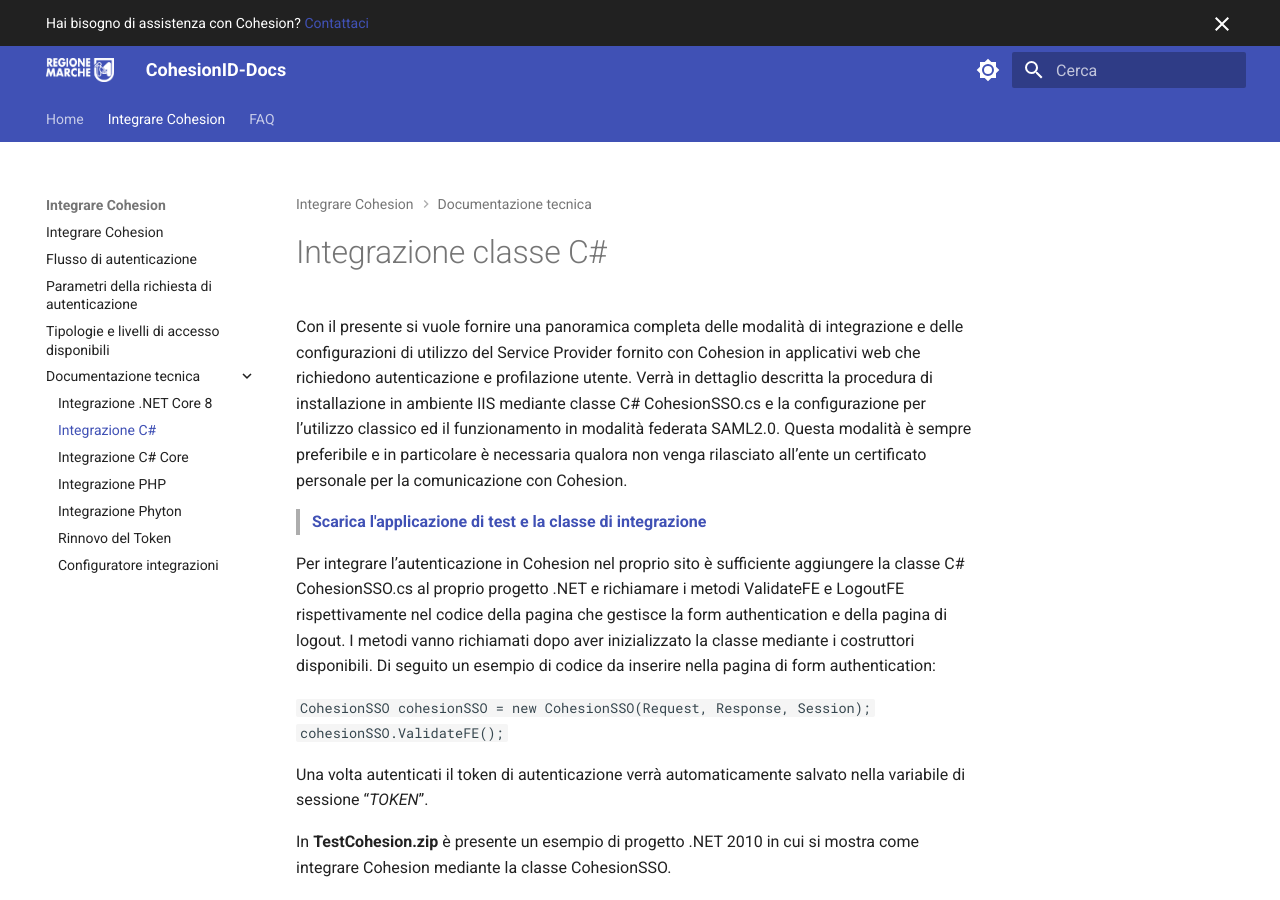
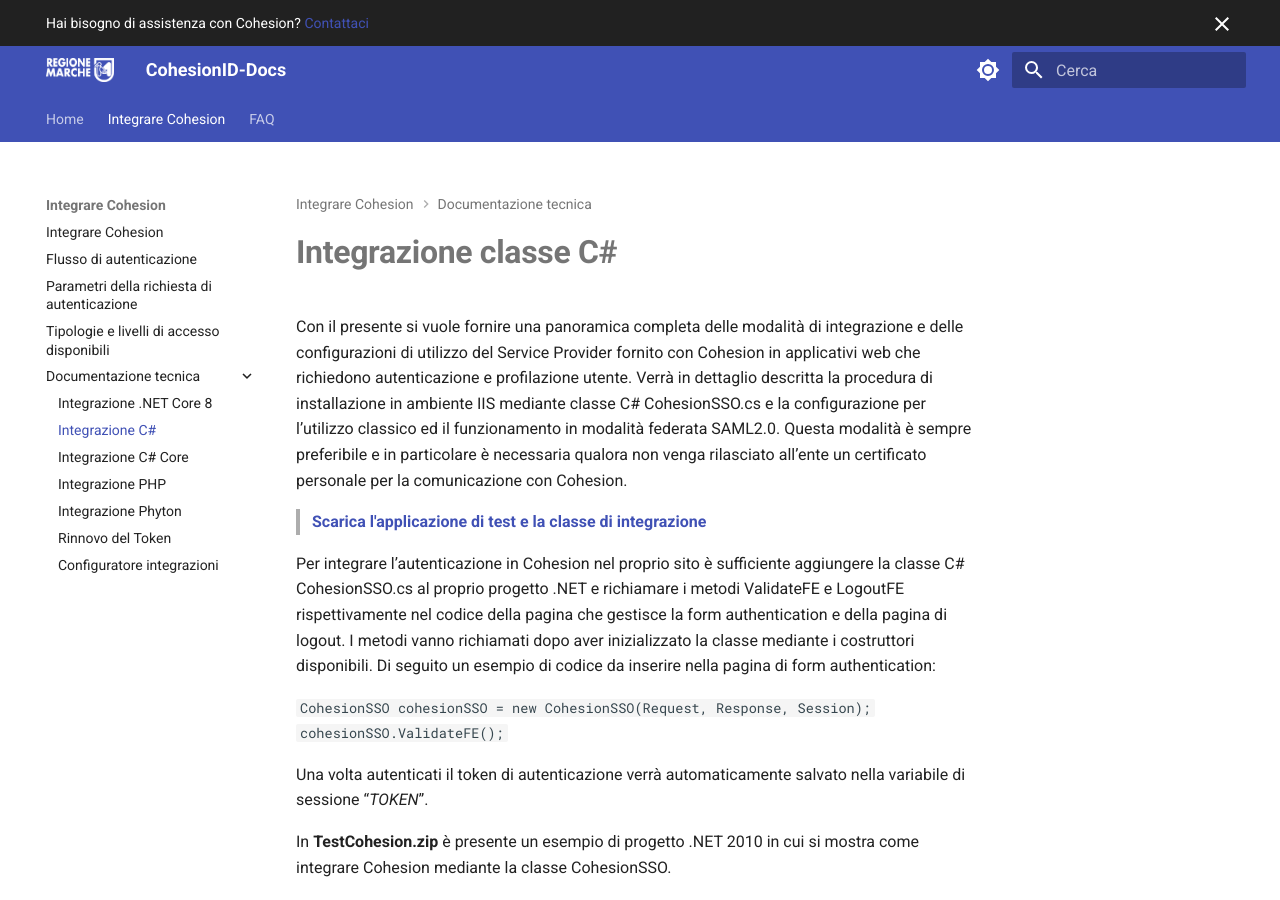
Before and after one commit to DarisCappelletti/CohesionID-Docs, an MkDocs documentation site: the page built from docs/Integrazione-Classe-C-Sharp.md, in a window 1280 px wide and 900 px high. Built offline with MkDocs 1.6.1 and Material for MkDocs 9.7.7, drawn with Linux system fonts in a browser that asks for light colours.

Commit message:
Update wiki files

```diff
--- a/docs/Integrazione-Classe-C-Sharp.md
+++ b/docs/Integrazione-Classe-C-Sharp.md
@@ -1,4 +1,4 @@
-# Integrazione classe C#
+# **Integrazione classe C#**
 
 
 Con il presente si vuole fornire una panoramica completa delle modalità di integrazione e delle configurazioni di utilizzo del Service Provider fornito con Cohesion in applicativi web che richiedono autenticazione e profilazione utente.
```
Also changed, not shown: site/Integrazione-Classe-C-Sharp/index.html, 1 other file.
